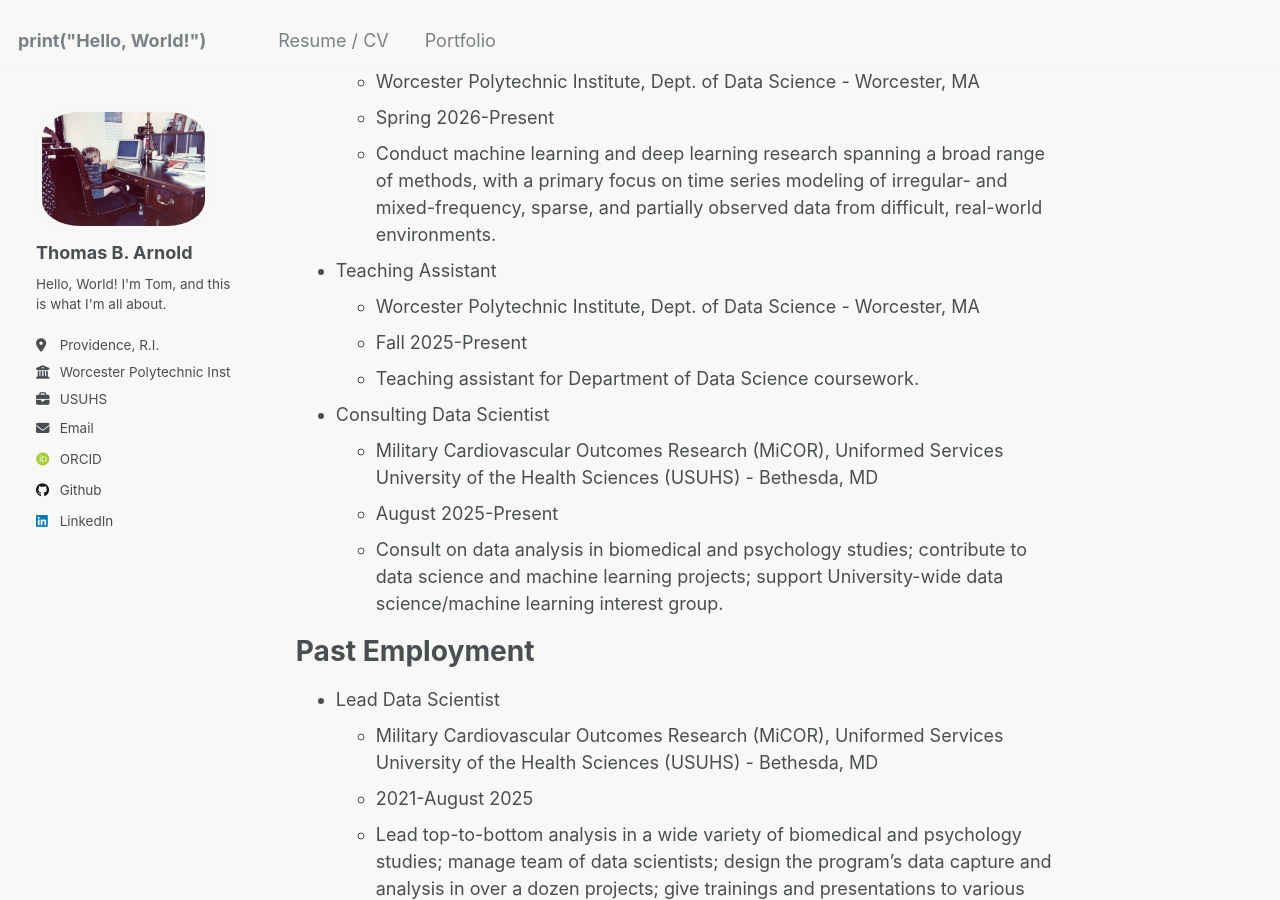
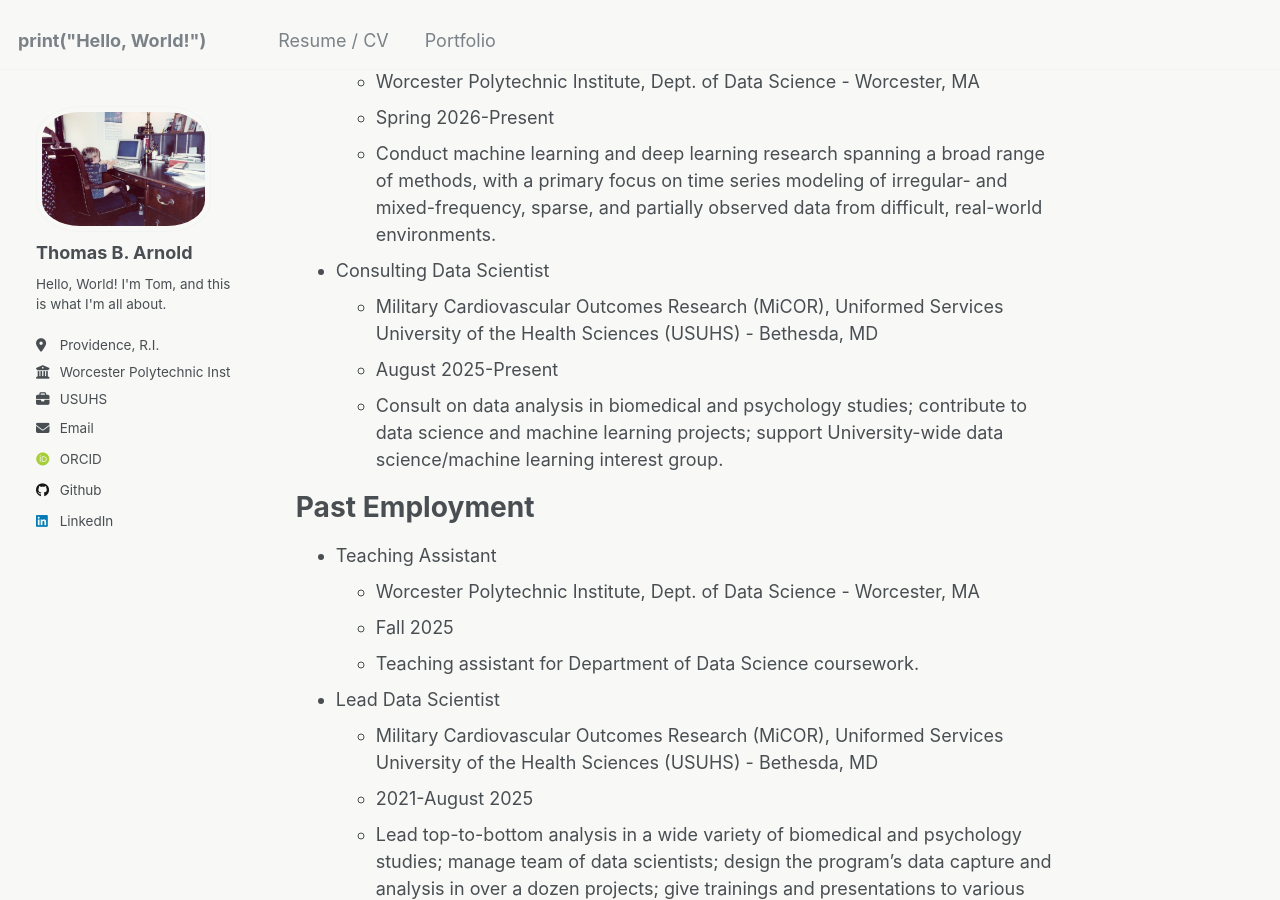
Before and after one commit to tomrannosaurus/tomrannosaurus.github.io, a Jekyll site: the page built from _pages/about.md, in a window 1280 px wide and 900 px high, scrolled down 395 px. Built offline with Jekyll 4.4.1, drawn with Linux system fonts in a browser that asks for light colours; some web fonts are replaced; part of the change alters nothing that is shown.

Commit message:
Move Teaching Assistant to Past Employment (ended Fall 2025)

```diff
--- a/_pages/about.md
+++ b/_pages/about.md
@@ -24,11 +24,6 @@ Current Employment
   * Spring 2026-Present
   * Conduct machine learning and deep learning research spanning a broad range of methods, with a primary focus on time series modeling of irregular- and mixed-frequency, sparse, and partially observed data from difficult, real-world environments.
 
-* Teaching Assistant
-  * Worcester Polytechnic Institute, Dept. of Data Science - Worcester, MA
-  * Fall 2025-Present
-  * Teaching assistant for Department of Data Science coursework.
-
 * Consulting Data Scientist
   * Military Cardiovascular Outcomes Research (MiCOR), Uniformed Services University of the Health Sciences (USUHS) - Bethesda, MD
   * August 2025-Present
@@ -36,6 +31,11 @@ Current Employment
 
 Past Employment
 ======
+* Teaching Assistant
+  * Worcester Polytechnic Institute, Dept. of Data Science - Worcester, MA
+  * Fall 2025
+  * Teaching assistant for Department of Data Science coursework.
+
 * Lead Data Scientist
   * Military Cardiovascular Outcomes Research (MiCOR), Uniformed Services University of the Health Sciences (USUHS) - Bethesda, MD
   * 2021-August 2025
```
